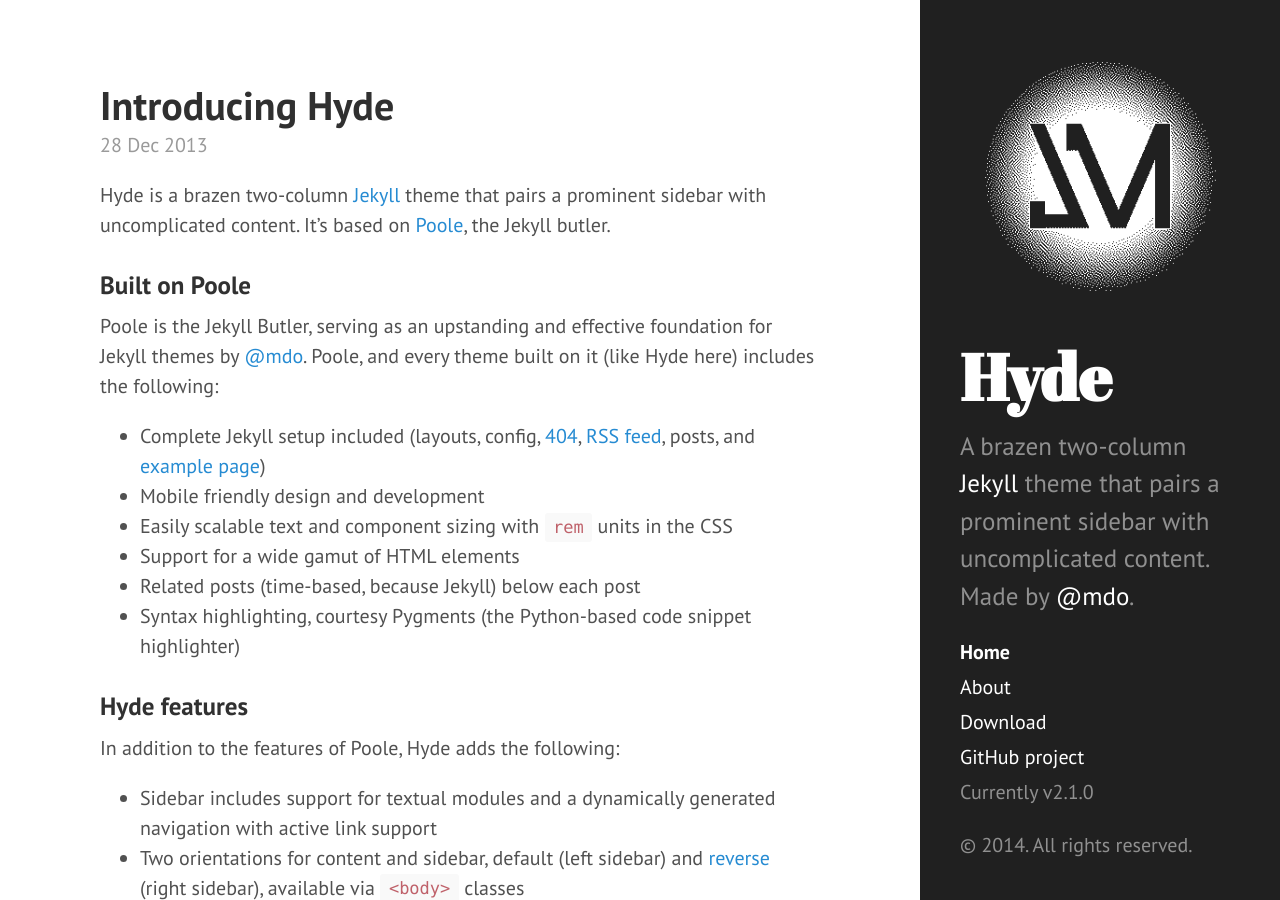
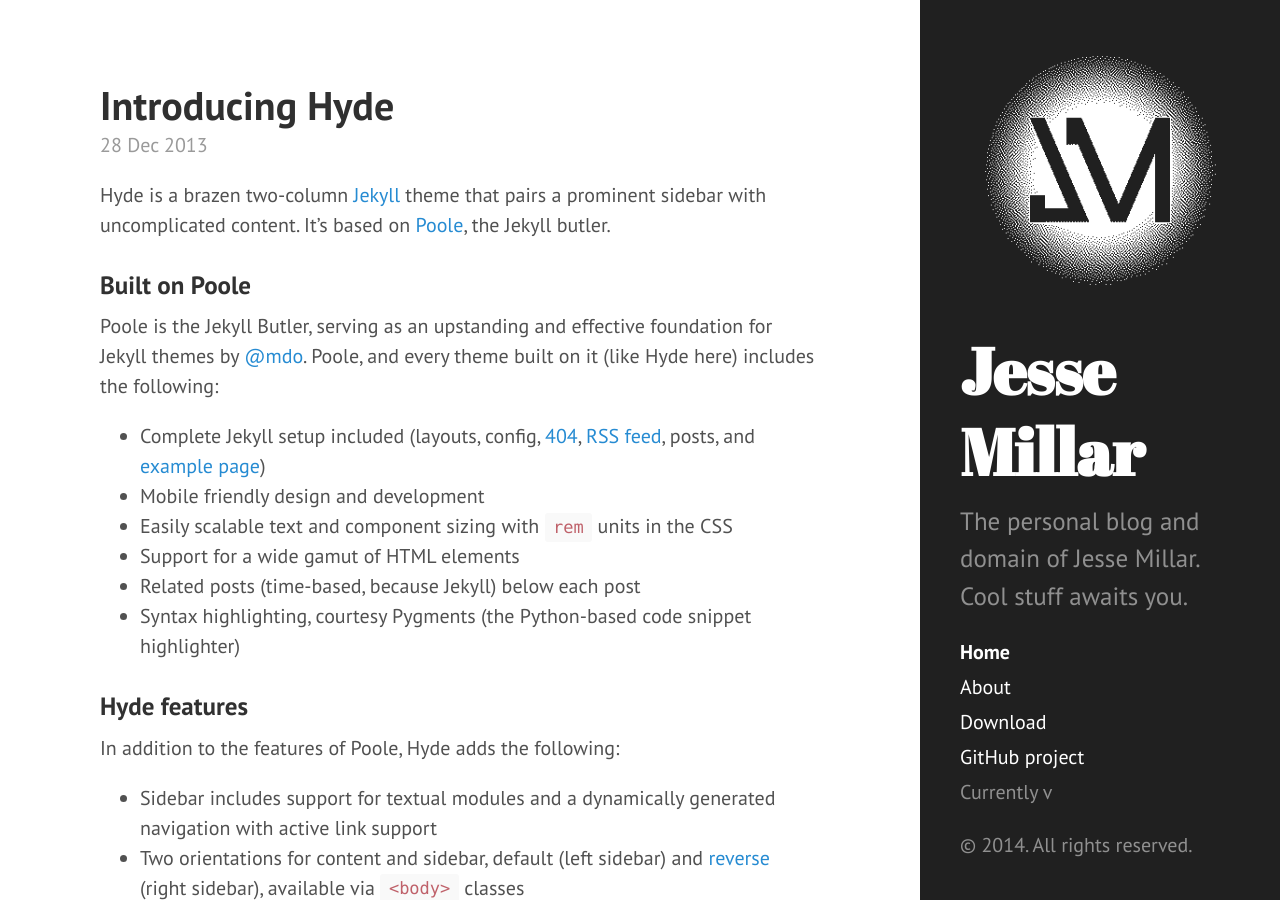
Before and after one commit to jessemillar/jessemillar.github.io, a Jekyll site: the page built from index.html, in a window 1280 px wide and 900 px high. Built offline with Jekyll 4.4.1, drawn with Linux system fonts in a browser that asks for light colours; Markdown is read by kramdown in place of the engine named in the settings; the list of posts is cut into pages by our own code.

Commit message:
Ch-ch-ch-chaaaaaanges!

```diff
--- a/_config.yml
+++ b/_config.yml
@@ -1,26 +1,20 @@
 # Dependencies
-markdown:         redcarpet
-highlighter:      pygments
+markdown:            redcarpet
+highlighter:         pygments
 
 # Permalinks
-permalink:        pretty
+permalink:           pretty
 relative_permalinks: true
 
 # Setup
-title:            Hyde
-tagline:          'A Jekyll theme'
-description:      'A brazen two-column <a href="http://jekyllrb.com" target="_blank">Jekyll</a> theme that pairs a prominent sidebar with uncomplicated content. Made by <a href="https://twitter.com/mdo" target="_blank">@mdo</a>.'
-url:              http://hyde.getpoole.com
-baseurl:          /
+title:               Jesse Millar
+tagline:             'JavaScripter Extraordinaire'
+description:         'The personal blog and domain of Jesse Millar.  Cool stuff awaits you.'
+url:                 http://www.jessemillar.com/
+baseurl:             /
 
 author:
-  name:           'Mark Otto'
-  url:            https://twitter.com/mdo
+  name:              'Jesse Millar'
+  url:               https://twitter.com/jessemillar
 
-paginate:         5
-
-# Custom vars
-version:          2.1.0
-
-github:
-  repo:           https://github.com/poole/hyde
+paginate:            5
--- a/_includes/sidebar.html
+++ b/_includes/sidebar.html
@@ -1,8 +1,6 @@
 <div class="sidebar">
   <div class="container sidebar-sticky">
-    <div id = "logo">
-      <img src = "http://www.jessemillar.com/images/logo_white.png">
-    </div>
+    <img src = "http://www.jessemillar.com/images/logo_white.png">
 
     <div class="sidebar-about">
       <h1>
```
